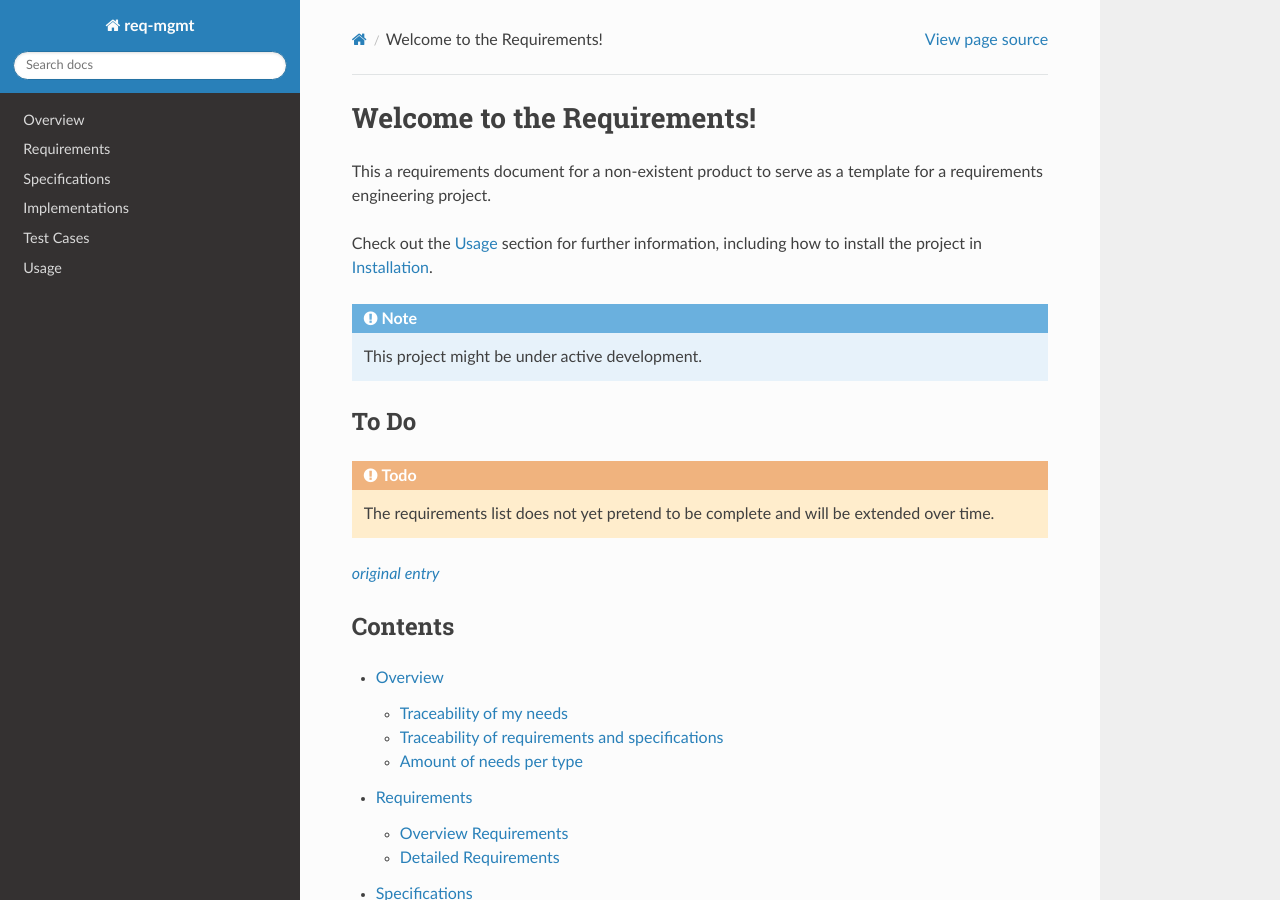
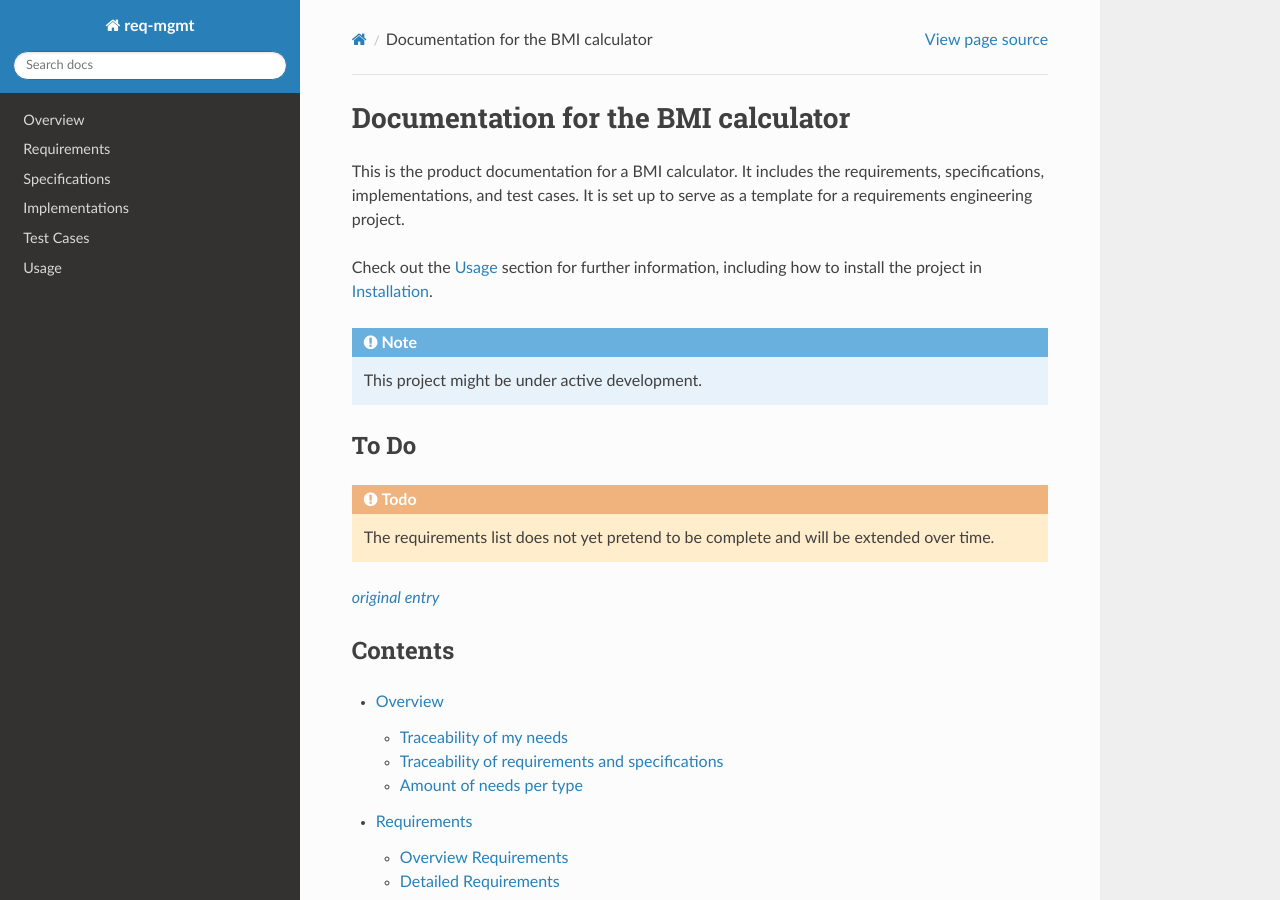
Before and after one commit to SebastianCGE/req-mgmt, a Sphinx documentation site: the page built from docs/source/index.rst, in a window 1280 px wide and 900 px high. Built offline with Sphinx 7.4.7 and the Read the Docs theme 3.1.0, drawn with Linux system fonts in a browser that asks for light colours.

Commit message:
Welcome text adapted

```diff
--- a/docs/source/index.rst
+++ b/docs/source/index.rst
@@ -1,8 +1,9 @@
-Welcome to the Requirements!
-===================================
+Documentation for the BMI calculator
+============================================
 
-This a requirements document for a non-existent product to serve as a
-template for a requirements engineering project.
+This is the product documentation for a BMI calculator.
+It includes the requirements, specifications, implementations, and test cases.
+It is set up to serve as a template for a requirements engineering project.
 
 Check out the :doc:`usage` section for further information, including
 how to install the project in :ref:`installation`.
```
